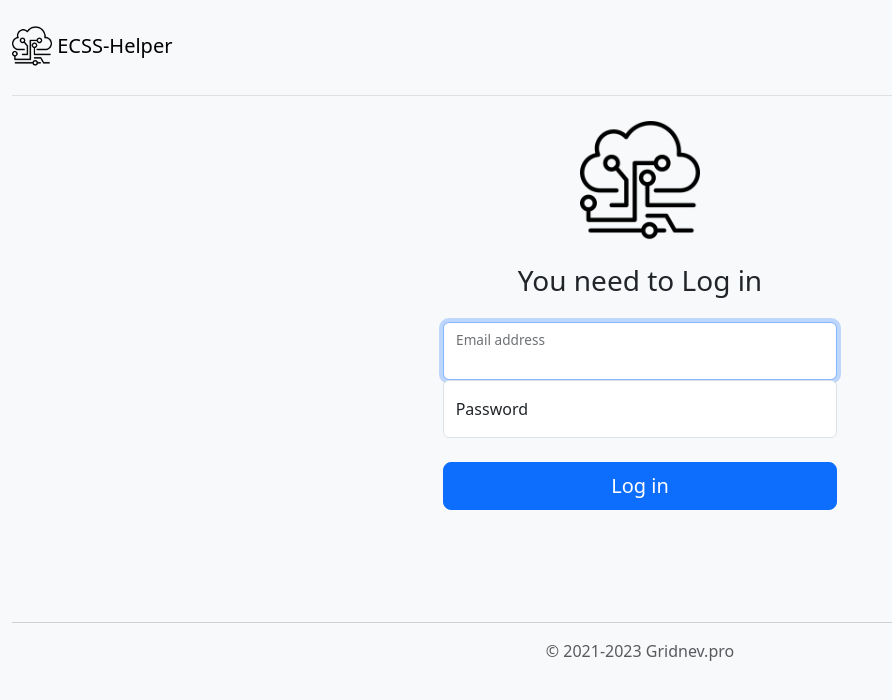
After one commit to Sivolen/ECSS-Helper, a Flask app: page /login in a window 1280 px wide. The commit adds this page. Shown: the top 700 px of the page, without its empty margins (0-892 px from the left). Run offline with Flask 3, Linux system fonts and the light colour scheme; parts of the project's set-up code (start-up, migrations or seed data) failed here and were passed over; some libraries are stand-ins or nearby versions.

Commit message:
Add login form and bug fix

```diff
--- a/app/__init__.py
+++ b/app/__init__.py
@@ -2,6 +2,7 @@ from flask import Flask
 
 
 # from app.modules.logger import setup_logging
+from settings import SECRET_KEY
 
 __version__ = "0.1.0"
 __version_date__ = "2023-05-26"
@@ -17,6 +18,7 @@ __url__ = "https://github.com/Sivolen/"
 
 # Init flask app
 app = Flask(__name__)
+app.secret_key = SECRET_KEY
 # app = Flask(__name__)
 # Compress(app)
 # Add config parameters in flask app and chose release
--- a/app/templates/base.html
+++ b/app/templates/base.html
@@ -3,37 +3,24 @@
     <head>
         <meta charset="UTF-8" />
         <link rel="stylesheet" href="{{url_for('static', filename='css/bootstrap.min.css')}}" />
-        <link rel="stylesheet" href="{{url_for('static', filename='css/bootstrap-select.min.css')}}" />
-        <link rel="stylesheet" href="{{url_for('static', filename='css/datatables.min.css')}}" />
+<!--        <link rel="stylesheet" href="{{url_for('static', filename='css/bootstrap-select.min.css')}}" />-->
+<!--        <link rel="stylesheet" href="{{url_for('static', filename='css/datatables.min.css')}}" />-->
         <link rel="stylesheet" href="{{url_for('static', filename='css/style.css')}}" />
         <script src="{{url_for('static', filename='js/jquery.js')}}"></script>
-<!--        <script src="{{url_for('static', filename='js/bootstrap.min.js')}}"></script>-->
-        <script src="{{url_for('static', filename='js/bootstrap.bundle.min.js')}}"></script>
-        <script type="text/javascript" src="{{url_for('static', filename='js/bootstrap-select.js')}}"></script>
-        <script type="text/javascript" src="{{url_for('static', filename='js/datatables.min.js')}}"></script>
+        <script src="{{url_for('static', filename='js/bootstrap.min.js')}}"></script>
+<!--        <script src="{{url_for('static', filename='js/bootstrap.bundle.min.js')}}"></script>-->
+<!--        <script type="text/javascript" src="{{url_for('static', filename='js/bootstrap-select.js')}}"></script>-->
+<!--        <script type="text/javascript" src="{{url_for('static', filename='js/datatables.min.js')}}"></script>-->
         <style>
-                textarea {
-                  width: 100%;
-                  height: 320px;
-                }
-                .options {
-                  margin-bottom: 5px;
-                }
                 #btn-back-to-top {
                   position: fixed;
                   bottom: 20px;
                   right: 20px;
                   display: none;
                 }
-                .line {
-                  border-left: 2px solid #ccc; /* Параметры линии */
-            <!--                    margin-left: 3px; /* Отступ слева */-->
-                  padding-left: 5px; /* Расстояние от линии до текста */
-               }
         </style>
 
         <title>{% block title %}{% endblock%}</title>
-
         <!-- Favicons -->
         <link rel="apple-touch-icon" href="{{url_for('static', filename='images/favicons/apple-touch-icon.png')}}" sizes="180x180" />
         <link rel="icon" href="{{url_for('static', filename='images/favicons/favicon-32x32.png')}}" sizes="32x32" type="image/png" />
@@ -46,15 +33,10 @@
         <div class="container-fluid">
             <main>
                 <header class="header flex-wrap py-3 mb-4 border-bottom">
-                    <!--                    <a href="/" class="d-flex align-items-center mb-3 mb-md-0 me-md-auto text-dark text-decoration-none">-->
-                    <!--                        &lt;!&ndash;                        <svg class="bi me-2" width="40" height="32"><use xlink:href="#bootstrap" /></svg>&ndash;&gt;-->
-                    <!--                        <img class="bi me-2" width="40" height="40" src="{{url_for('static', filename='images/logo.png')}}" alt="NABS" />-->
-                    <!--                        <span class="fs-4">Network Automated BackUp System</span>-->
-                    <!--                    </a>-->
                     <nav class="navbar navbar-expand-sm navbar-light bg-light">
                         <a class="navbar-brand" href="/">
-                            <img class="align-items-center mb-3 mb-md-0 me-md-auto text-decoration-none" width="40" height="40" src="{{url_for('static', filename='images/logo.png')}}" alt="NABS" loading="lazy" style="margin-top: -3px;" />
-                            ECSS Helper
+                            <img class="align-items-center mb-3 mb-md-0 me-md-auto text-decoration-none" width="40" height="40" src="{{url_for('static', filename='images/logo.png')}}" alt="ECSS-Helper" loading="lazy" style="margin-top: -3px;" />
+                            ECSS-Helper
                         </a>
                         <button class="navbar-toggler" data-bs-toggle="collapse" data-bs-target="#navbar">
                             <span class="navbar-toggler-icon"></span>
@@ -62,23 +44,8 @@
                         <div></div>
                         <div class="navbar-collapse collapse" id="navbar">
                             <ul class="navbar-nav ml-auto">
-<!--                                {% if navigation is true: -%}-->
-<!--                                <li class="nav-item active">-->
-<!--                                    <a class="nav-link active" aria-current="page" href="/">Devices</a>-->
-<!--                                    &lt;!&ndash;                                        <a class="nav-link active line" aria-current="page" href="/">Devices</a>&ndash;&gt;-->
-<!--                                </li>-->
-<!--                                {% if "rights" not in session or session["rights"] == "" or not session["rights"] == "sadmin": %}-->
-<!--                                <li class="nav-item">-->
-<!--                                    <a class="nav-link disabled" href="/settings/">Settings</a>-->
-<!--                                </li>-->
-<!--                                {% else %}-->
-<!--                                <li class="nav-item">-->
-<!--                                    <a class="nav-link" href="/settings/">Settings</a>-->
-<!--                                </li>-->
-<!--                                {% endif %}-->
-                                <!--                                    <li class="nav-item">-->
-                                <!--                                        <a class="nav-link" href="/search">Search</a>-->
-                                <!--                                    </li>-->
+                                {% if navigation is true: -%}
+
                                 <li class="nav-item">
                                     <a class="nav-link" id="logout" href="/login">Log out</a>
                                 </li>
@@ -134,16 +101,10 @@
                 <footer class="my-5 pt-5 text-muted text-center text-small">
                     <hr />
                     <p class="mb-1">&copy; 2021-<script>document.write(new Date().getFullYear())</script> Gridnev.pro</p>
-                    <!--                            <ul class="list-inline">-->
-                    <!--                              <li class="list-inline-item"><a href="#">Privacy</a></li>-->
-                    <!--                              <li class="list-inline-item"><a href="#">Terms</a></li>-->
-                    <!--                              <li class="list-inline-item"><a href="#">Support</a></li>-->
-                    <!--                            </ul>-->
                 </footer>
             </main>
         </div>
         <div aria-live="polite" aria-atomic="true" class="position-relative">
-            <!--            <div class="toast-container position-fixed bottom-0 end-0 p-3" style="z-index: 11;">-->
             <div class="toast-container position-fixed bottom-0 end-0 p-3">
                 <div id="liveToast" class="toast" role="alert" aria-live="assertive" aria-atomic="true">
                     <div class="toast-header">
--- /dev/null
+++ b/app/templates/login.html
@@ -0,0 +1,48 @@
+{% extends 'base.html' %} {% block title%}Log in{%endblock%} {% block body %}
+<div class="col-md-12 col-lg-4 container">
+    <form class="form-signin needs-validation" method="post" novalidate>
+        <div class="text-center mb-4">
+            <img class="mb-4" src="{{url_for('static', filename='images/logo.png')}}" alt="" width="120" height="120" />
+            <h1 class="h3 mb-3 font-weight-normal">You need to Log in</h1>
+        </div>
+        <div class="form-floating">
+            <input type="email" id="inputEmail" class="form-control" name="email" placeholder="Email address" value="" required autofocus />
+            <label for="inputEmail">Email address</label>
+        </div>
+        <div class="form-floating">
+            <input type="password" id="inputPassword" class="form-control" name="password" placeholder="Password" value="" required />
+            <label for="inputPassword">Password</label>
+        </div>
+        <br />
+        <div class="col">
+            <button class="w-100 btn btn-lg btn-primary btn-block" type="submit" name="submit-btn" value="login-btn" id="login-btn">Log in</button>
+            <!--            <button class="btn btn-lg btn-primary btn-block" type="submit" name="submit-btn" value="signin-btn" id="signin-btn">Sign in</button>-->
+        </div>
+    </form>
+</div>
+<script>
+    // Example starter JavaScript for disabling form submissions if there are invalid fields
+    (function () {
+        "use strict";
+
+        // Fetch all the forms we want to apply custom Bootstrap validation styles to
+        var forms = document.querySelectorAll(".needs-validation");
+
+        // Loop over them and prevent submission
+        Array.prototype.slice.call(forms).forEach(function (form) {
+            form.addEventListener(
+                "submit",
+                function (event) {
+                    if (!form.checkValidity()) {
+                        event.preventDefault();
+                        event.stopPropagation();
+                    }
+
+                    form.classList.add("was-validated");
+                },
+                false
+            );
+        });
+    })();
+</script>
+{% endblock %}
--- a/app/views.py
+++ b/app/views.py
@@ -1,24 +1,61 @@
 from flask import (
     render_template,
     request,
-    # flash,
+    flash,
     # jsonify,
-    # session,
-    # url_for,
-    # redirect,
+    session,
+    url_for,
+    redirect,
 )
 
 from app import app
+from app.modules.ldap import LDAP_FLASK, check_auth
 from app.utils import process
 
 
 @app.route("/", methods=["POST", "GET"])
+@check_auth
 def index():
+    session["prev_url"] = request.url
     navigation = True
     if request.method == "GET":
         return render_template("index.html", navigation=navigation)
     if request.method == "POST" and request.files.get("file"):
-        file = request.files["file"].stream.read().decode('utf-8').split('\n')
+        file = request.files["file"].stream.read().decode("utf-8").split("\n")
         result = process(file=file)
         return render_template("index.html", navigation=navigation, result=result)
     return render_template("index.html", navigation=navigation)
+
+
+@app.route("/login", methods=["POST", "GET"])
+def login():
+    """
+    Login page
+    :return:
+    """
+    prev_url = session.get("prev_url")
+    if "user" not in session or session["user"] == "":
+        if request.method == "POST":
+            page_email = request.form["email"]
+            page_password = request.form["password"]
+            ldap_connect = LDAP_FLASK(page_email, page_password)
+
+            if ldap_connect.bind():
+                session["user"] = page_email
+                flash("You were successfully logged in", "success")
+                if not prev_url:
+                    return redirect(url_for("index"))
+                return redirect(prev_url)
+            else:
+                flash("May be the password is incorrect?", "danger")
+                return render_template("login.html")
+        else:
+            return render_template("login.html")
+
+    else:
+        session["user"] = ""
+        flash("You were successfully logged out", "warning")
+        # return redirect(url_for("index"))
+        if not prev_url:
+            return redirect(url_for("index"))
+        return redirect(prev_url)
```
Also changed, not shown: app/modules/ldap.py (added, +42 -0 lines), app/soap.py (+4 -4 lines), app/templates/index.html (+6 -2 lines), app/utils.py (+9 -10 lines), settings_example.py (+22 -2 lines).
